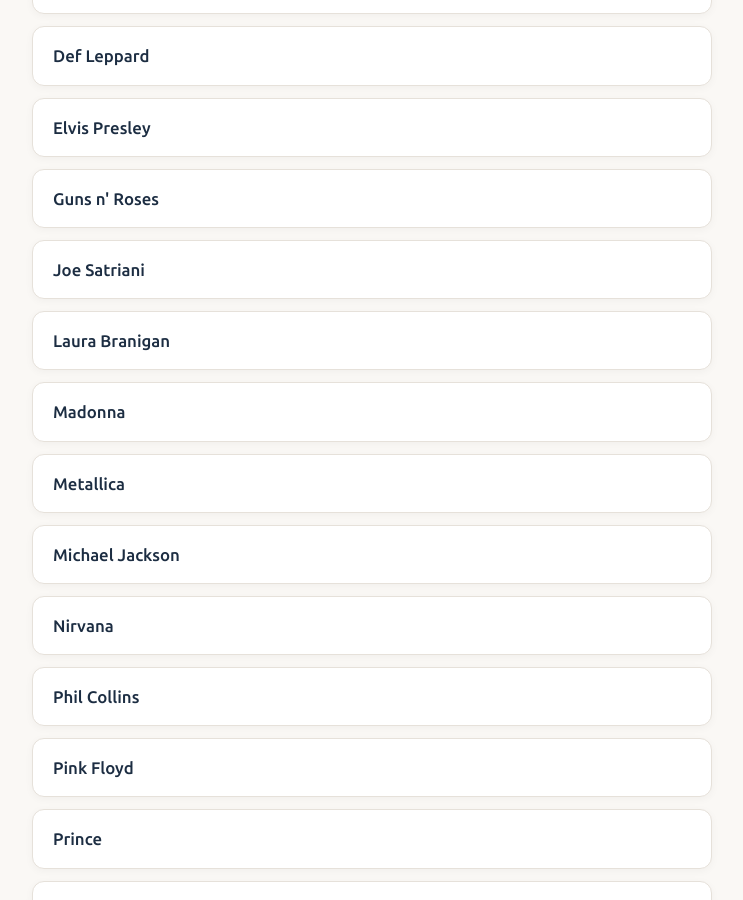
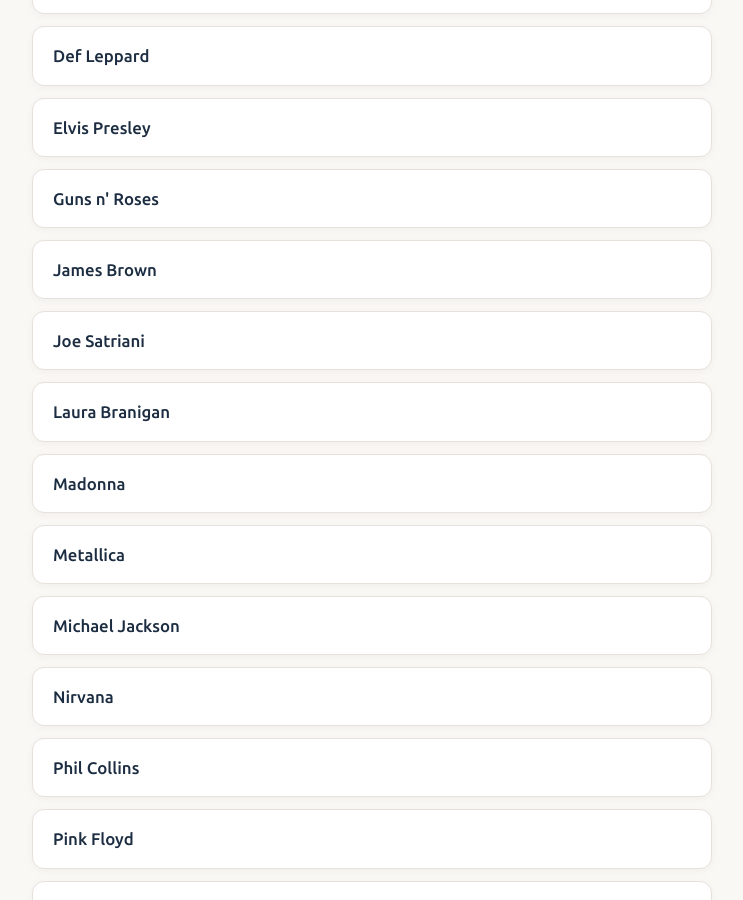
Before and after one commit to joaquim-capitao/musica, a Jekyll site: the page artistas/index.html, which Jekyll copies as it is, in a window 1280 px wide and 900 px high, scrolled down 934 px. Shown: the whole window, without its empty margins (268-1011 px from the left). Built offline with Jekyll 4.4.1, drawn with Linux system fonts in a browser that asks for light colours.

Commit message:
Add James Brown to the list of artists

```diff
--- a/artistas/index.html
+++ b/artistas/index.html
@@ -248,6 +248,7 @@
       <li><a href="https://joaquim-capitao.github.io/musica/artistas/def-leppard"><span class="title">Def Leppard</span></a></li>
       <li><a href="https://joaquim-capitao.github.io/musica/artistas/elvis-presley"><span class="title">Elvis Presley</span></a></li>
 	  <li><a href="https://joaquim-capitao.github.io/musica/artistas/guns-and-roses"><span class="title">Guns n' Roses</span></a></li>
+      <li><a href="https://joaquim-capitao.github.io/musica/artistas/james-brown"><span class="title">James Brown</span></a></li>
       <li><a href="https://joaquim-capitao.github.io/musica/artistas/joe-satriani"><span class="title">Joe Satriani</span></a></li>
       <li><a href="https://joaquim-capitao.github.io/musica/artistas/laura-branigan"><span class="title">Laura Branigan</span></a></li>
       <li><a href="https://joaquim-capitao.github.io/musica/artistas/madonna"><span class="title">Madonna</span></a></li>
```
